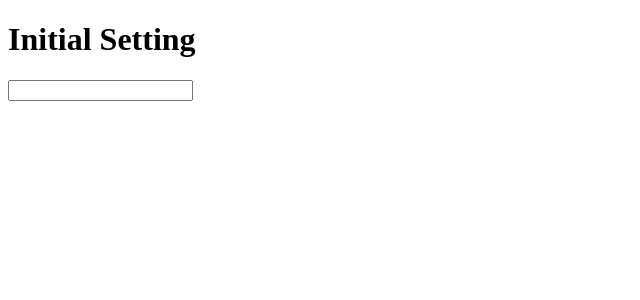
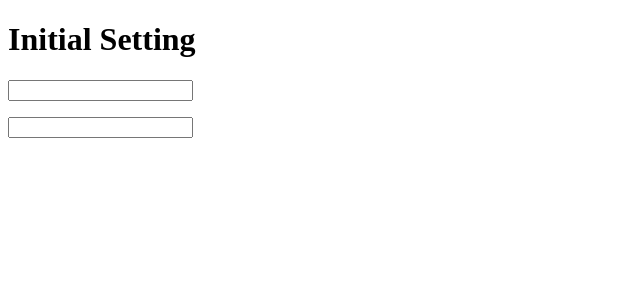
Before and after one commit to YAPP-Github/20th-ALL-Rounder-Team-1-Web, a React app: page / in a window 1280 px wide. Shown: the top 300 px of the page, without its empty margins (0-640 px from the left). Built offline with nearby package versions, Linux system fonts and the light colour scheme.

Commit message:
:sparkles: 인증번호 Input 추가

```diff
--- a/src/App.tsx
+++ b/src/App.tsx
@@ -5,6 +5,7 @@ const App = () => {
     <div>
       <h1>Initial Setting</h1>
       <Input type="email" />
+      <Input type="authNumber" authInput={123456} />
     </div>
   );
 };
--- a/src/components/common/Input.tsx
+++ b/src/components/common/Input.tsx
@@ -1,17 +1,20 @@
 import { useEffect, useState } from 'react';
 
-type InputType = 'email';
+type InputType = 'email' | 'authNumber';
 
 interface IProps {
   type: InputType;
+  authInput?: number;
 }
 
-export const Input = ({ type }: IProps) => {
+export const Input = ({ type, authInput }: IProps) => {
   const [inputValue, setInputValue] = useState({
     email: '',
+    authNumber: '',
   });
   const [message, setMessage] = useState({
     email: '',
+    authNumber: '',
   });
 
   const checkEmail = () => {
@@ -30,9 +33,27 @@ export const Input = ({ type }: IProps) => {
     return setMessage({ ...message, email: '' });
   };
 
+  const checkAuthNumber = (authInput: number) => {
+    const currentInput = inputValue['authNumber'];
+
+    if (currentInput.length === 6) {
+      if (Number(currentInput) === authInput) {
+        return setMessage({ ...message, authNumber: '인증되었습니다.' });
+      }
+      return setMessage({
+        ...message,
+        authNumber: '인증 번호가 맞지 않습니다. 다시 입력하여 주세요.',
+      });
+    }
+    return setMessage({ ...message, authNumber: '' });
+  };
+
   const checkInput = () => {
     if (type === 'email') {
       return checkEmail();
+    }
+    if (type === 'authNumber' && authInput) {
+      return checkAuthNumber(authInput);
     }
   };
 
@@ -52,12 +73,25 @@ export const Input = ({ type }: IProps) => {
           <input
             onChange={(event) => onChange('email', event)}
             value={inputValue['email']}
+            name="email"
             id="email"
             maxLength={320}
           />
           <p>{message['email']}</p>
         </>
       )}
+      {type === 'authNumber' && (
+        <>
+          <input
+            onChange={(event) => onChange('authNumber', event)}
+            type="text"
+            name="authNumber"
+            id="authNumber"
+            maxLength={6}
+          />
+          <p>{message['authNumber']}</p>
+        </>
+      )}
     </>
   );
 };
```
